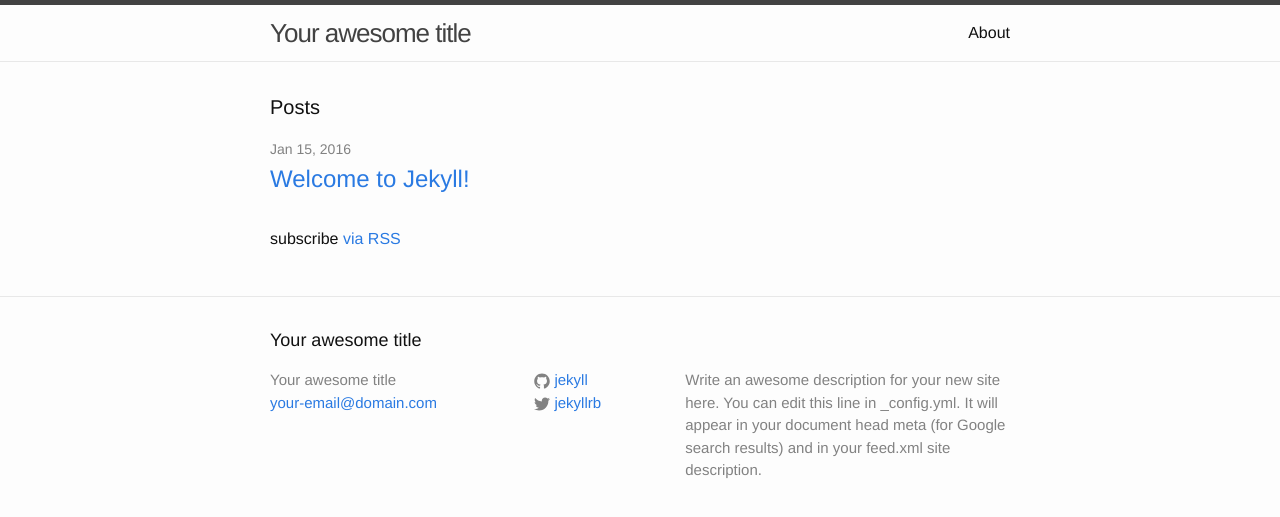
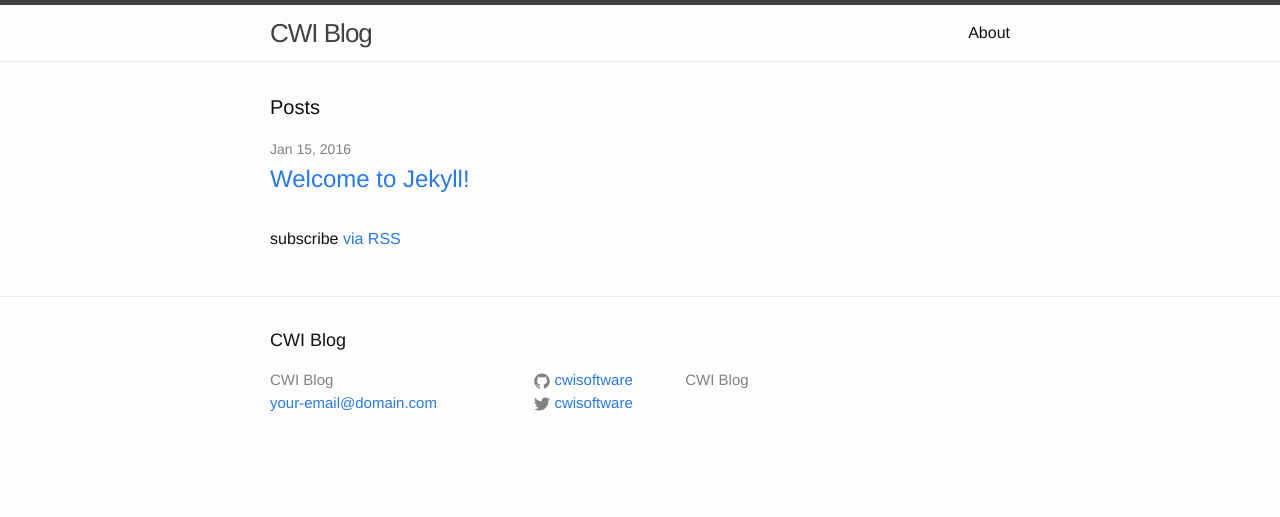
Before and after one commit to marcoslimacwi/drops, a Jekyll site: the page built from index.html, in a window 1280 px wide. Shown: the top 517 px of the page. Built offline with Jekyll 4.4.1, drawn with Linux system fonts in a browser that asks for light colours.

Commit message:
Change basic config

```diff
--- /dev/null
+++ b/Gemfile
@@ -0,0 +1,3 @@
+source "https://rubygems.org"
+
+gem 'octopress', '~> 3.0'
--- a/_config.yml
+++ b/_config.yml
@@ -6,16 +6,14 @@
 # 'jekyll serve'. If you change this file, please restart the server process.
 
 # Site settings
-title: Your awesome title
+title: CWI Blog
 email: your-email@domain.com
-description: > # this means to ignore newlines until "baseurl:"
-  Write an awesome description for your new site here. You can edit this
-  line in _config.yml. It will appear in your document head meta (for
-  Google search results) and in your feed.xml site description.
-baseurl: "" # the subpath of your site, e.g. /blog
-url: "http://yourdomain.com" # the base hostname & protocol for your site
-twitter_username: jekyllrb
-github_username:  jekyll
+description: >
+  CWI Blog
+baseurl: "" # the subpath of your site, e.g. /blog/
+url: "http://blog.cwi.com.br" # the base hostname & protocol for your site
+twitter_username: cwisoftware
+github_username:  cwisoftware
 
 # Build settings
 markdown: kramdown
```
Also changed, not shown: docs/installation.md (added, +20 -0 lines), Gemfile.lock (added), README.md.
